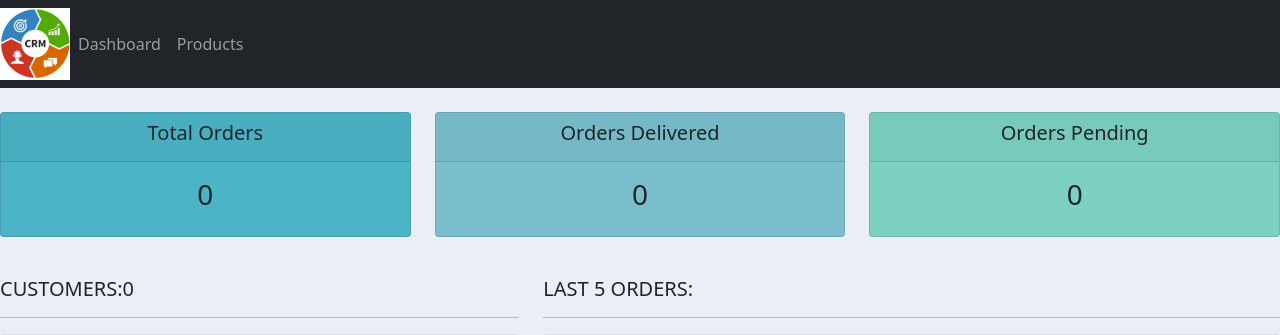
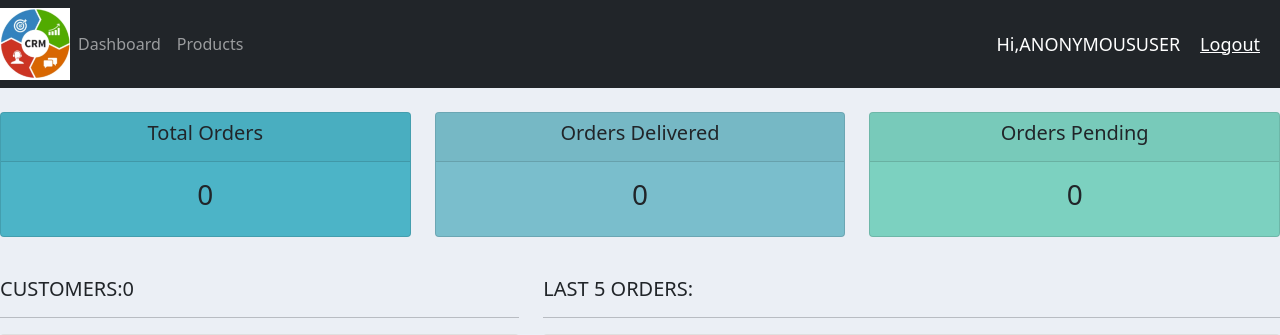
Before and after one commit to aghee/django_projects, a Django app: page / in a window 1280 px wide. Shown: the top 335 px of the page. Run offline with Django 5.2, Linux system fonts and the light colour scheme; some libraries are stand-ins or nearby versions.

Commit message:
add template tags to pass python data

```diff
--- a/CMS/accounts/templates/accounts/login.html
+++ b/CMS/accounts/templates/accounts/login.html
@@ -91,13 +91,13 @@
 							<div class="input-group-append">
 								<span class="input-group-text"><i class="fas fa-user"></i></span>
 							</div>
-							<input type="text" name="username" placeholder="Username..." class="form-control">
+							<input type="text" name="username_one" placeholder="Username..." class="form-control">
 						</div>
 						<div class="input-group mb-2">
 							<div class="input-group-append">
 								<span class="input-group-text"><i class="fas fa-key"></i></span>
 							</div>
-								<input type="password" name="password" placeholder="Password..." class="form-control" >
+								<input type="password" name="password_one" placeholder="Password..." class="form-control" >
 						</div>
 
 							<div class="d-flex justify-content-center mt-3 login_container">
--- a/CMS/accounts/templates/accounts/navbar.html
+++ b/CMS/accounts/templates/accounts/navbar.html
@@ -1,4 +1,12 @@
 {% load static %}
+
+<style>
+  .hello-msg{
+    font-size:18px;
+    color:#fff;
+    margin-right:20px;
+  }
+</style>
 <nav class="navbar navbar-expand-lg navbar-dark bg-dark">
     <img src="{% static 'images/cms.png' %}">
     <button class="navbar-toggler" type="button" data-toggle="collapse" data-target="#navbarText" aria-controls="navbarText" aria-expanded="false" aria-label="Toggle navigation">
@@ -14,4 +22,6 @@
         </li>
       </ul>
     </div>
+    <span class="hello-msg">Hi,{{ request.user|upper }}</span>
+    <span ><a span class="hello-msg" href="{% url 'logoutuser' %}">Logout</a></span>
   </nav>
```
